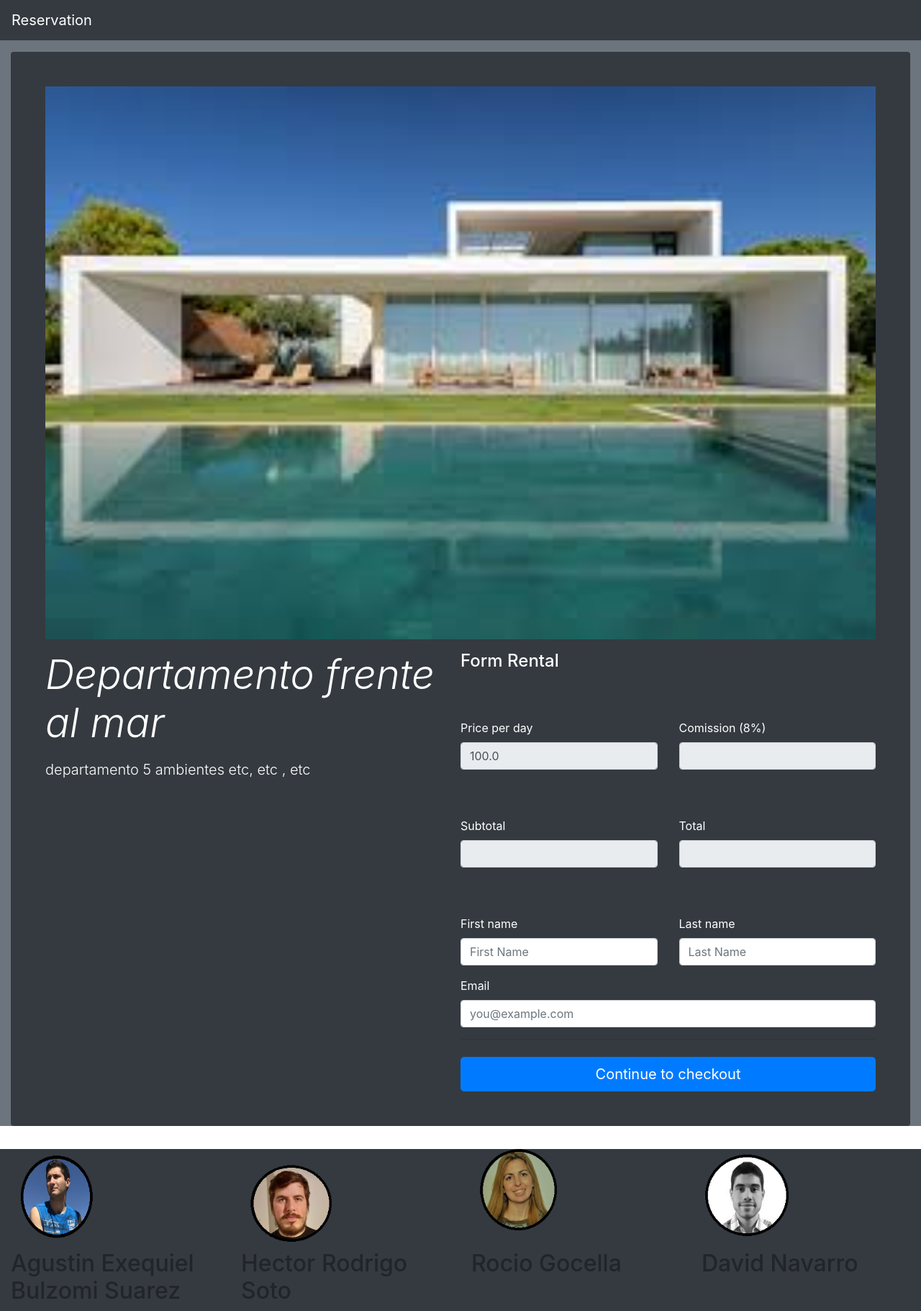
After one commit to kiiiu15/DjangoAirBnB, a Django app: template djangoFirstProjects/Airbnb/templates/Airbnb/detail.html in a window 1280 px wide. The commit adds this page. Shown: the whole page at 72% size. Run offline with Django 3.2, Linux system fonts and the light colour scheme; the template is opened without the code that fills it: values that come from a table or form of the project are taken from there, others are empty; data comes from the database, SQL or seed files in the repository; both versions use the stored data as it was after the commit.

Commit message:
Basic functionality solved!

```diff
--- a/djangoFirstProjects/Airbnb/templates/Airbnb/base2.html
+++ b/djangoFirstProjects/Airbnb/templates/Airbnb/base2.html
@@ -20,7 +20,7 @@
     {%block content%}{% endblock %}
 
     <footer>
-        <div class="container bg-dark">
+        <div class="container-fluid bg-dark">
             <div class="row">
                 <div class="col-3">
                     <img class="rounded-circle" src="{% static 'Airbnb/images/grupo/Bulzomi.png' %}"
--- /dev/null
+++ b/djangoFirstProjects/Airbnb/templates/Airbnb/detail.html
@@ -0,0 +1,97 @@
+{% extends "Airbnb/base2.html" %}
+{% load static %}
+{% block content %}
+
+
+<div class="container-fluid  pt-3 m-0 bg-secondary">
+
+
+    <div class="jumbotron p-3 p-md-5 text-white rounded bg-dark">
+        <p> <img class="img-fluid" src="{{object.photo.url}}" width="100%" height="auto">
+        <div class="d-flex">
+            <div class="col-md-6 px-0">
+                <h2 class="display-4 font-italic">{{object.tittle}}</h2>
+                <p class="lead my-3">{{object.description}}</p>
+            </div>
+            <div class="col-md-6 px-0">
+                <h4 class="mb-3">Form Rental</h4>
+                <form class="" method="post" action="{% url 'Airbnb:Reserve' object.id %}">
+                    {% csrf_token %}
+                    <div class="row">
+                        <!-- <input disabled class="d-none" type="number" id="idProperty" name="idProperty" value="{{idProperty}}"> -->
+                        <input  class="d-none" type="date" id="dateFrom" name="dateFrom" value="{{from}}">
+                        <input  class="d-none" type="date" id="dateTo" name="dateTo" value="{{to}}">
+
+                    </div>
+
+                    <div class="row">
+                        <div class="col-md-6 mb-3">
+
+                            <label for="pricePerDAy">Price per day</label>
+                            <input readonly type="text" class="form-control" id="pricePerDAy"
+                                value="{{object.pricePerDay}}">
+                        </div>
+                        <div class="col-md-6 mb-3">
+
+                            <label for="comission">Comission (8%)</label>
+                            <input readonly type="text" class="form-control" id="comission" name="comission"
+                                value="{{comision}}">
+                        </div>
+
+                    </div>
+                    <div class="row">
+                        <div class="col-md-6 mb-3">
+
+                            <label for="subtotal">Subtotal</label>
+                            <input readonly type="text" class="form-control" id="subtotal" name="subtotal"
+                                value="{{subtotal}}">
+                        </div>
+                        <div class="col-md-6 mb-3">
+
+                            <label for="total">Total</label>
+                            <input readonly type="text" class="form-control" id="total" name="total" value="{{total}}">
+                        </div>
+
+                    </div>
+                    <div class="row">
+                        <div class="col-md-6 mb-3">
+                            <label for="firstName">First name</label>
+                            <input type="text" class="form-control" id="firstName" placeholder="First Name" name="guestName"value=""
+                                required>
+                            <div class="invalid-feedback">
+                                Valid first name is required.
+                            </div>
+                        </div>
+                        <div class="col-md-6 mb-3">
+                            <label for="lastName">Last name</label>
+                            <input type="text" class="form-control" id="lastName"  placeholder="Last Name" name="guestLastName"
+                                value="" required>
+                            <div class="invalid-feedback">
+                                Valid last name is required.
+                            </div>
+                        </div>
+                    </div>
+
+                    <div class="mb-3">
+                        <label for="email">Email</label>
+                        <input required type="email" class="form-control" id="email" placeholder="you@example.com" name="guestEmail">
+                        <div class="invalid-feedback">
+                            Please enter a valid email address for shipping updates.
+                        </div>
+                    </div>
+
+
+                    <hr class="mb-4">
+
+                    <button class="btn btn-primary btn-lg btn-block" type="submit">Continue to checkout</button>
+                </form>
+            </div>
+
+        </div>
+    </div>
+
+
+
+</div>
+
+{% endblock %}
--- a/djangoFirstProjects/Airbnb/urls.py
+++ b/djangoFirstProjects/Airbnb/urls.py
@@ -5,7 +5,9 @@ app_name = "Airbnb"
 urlpatterns = [
 
      path("", views.index, name="Index"),
-     path("asd", views.showAvailable, name="List"),
+     path("/search", views.showAvailable, name="List"),
+     path("/<int:pk>", views.ShowProperty, name="Detail"),
+     path("/<int:idProperty>/reserve", views.ReserveProperty, name="Reserve"),
     # path("", views.CityList.as_view(), name="List"),
     # path("<int:pk>", views.CityDetail.as_view(), name="Detail"),
 
```
Also changed, not shown: djangoFirstProjects/Airbnb/templates/Airbnb/index2.html (+13 -7 lines), djangoFirstProjects/Airbnb/templates/Airbnb/welcome.html (+16 -9 lines), djangoFirstProjects/Airbnb/views.py (+35 -11 lines), djangoFirstProjects/db.sqlite3.
